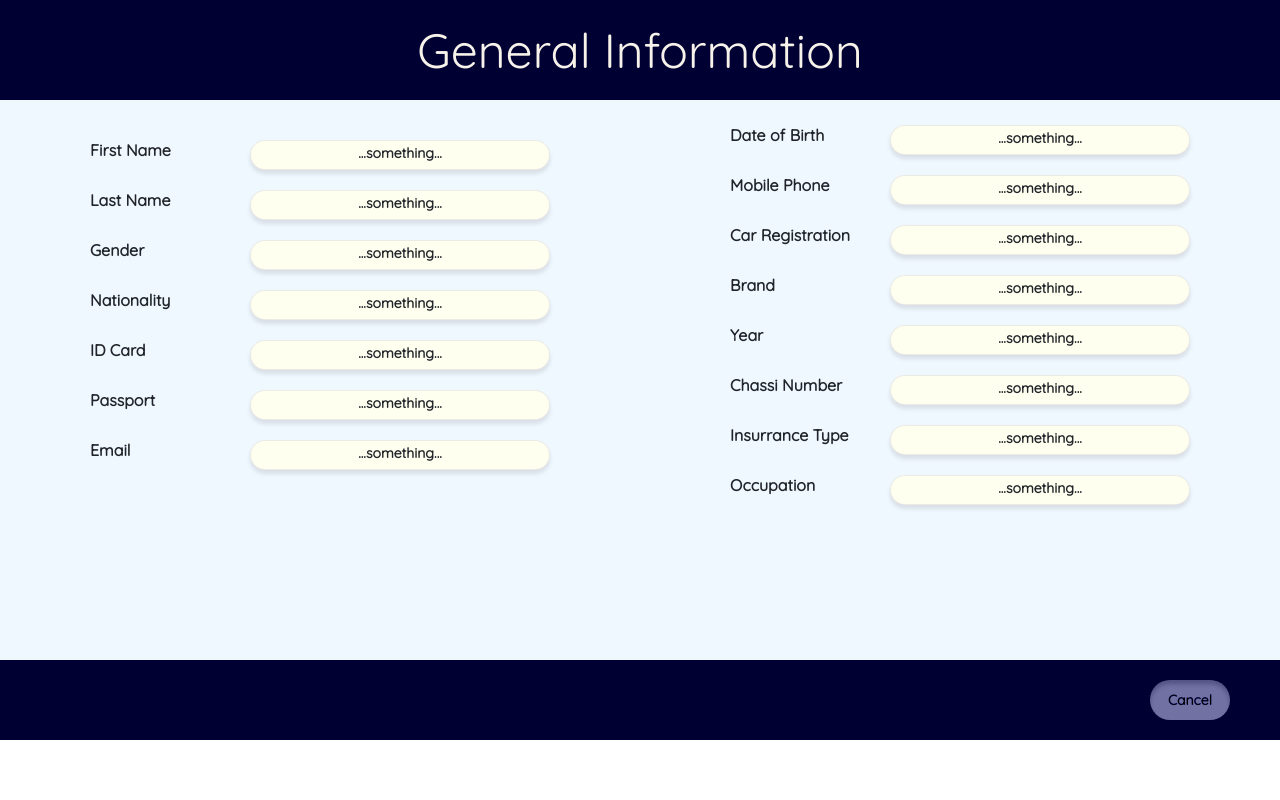
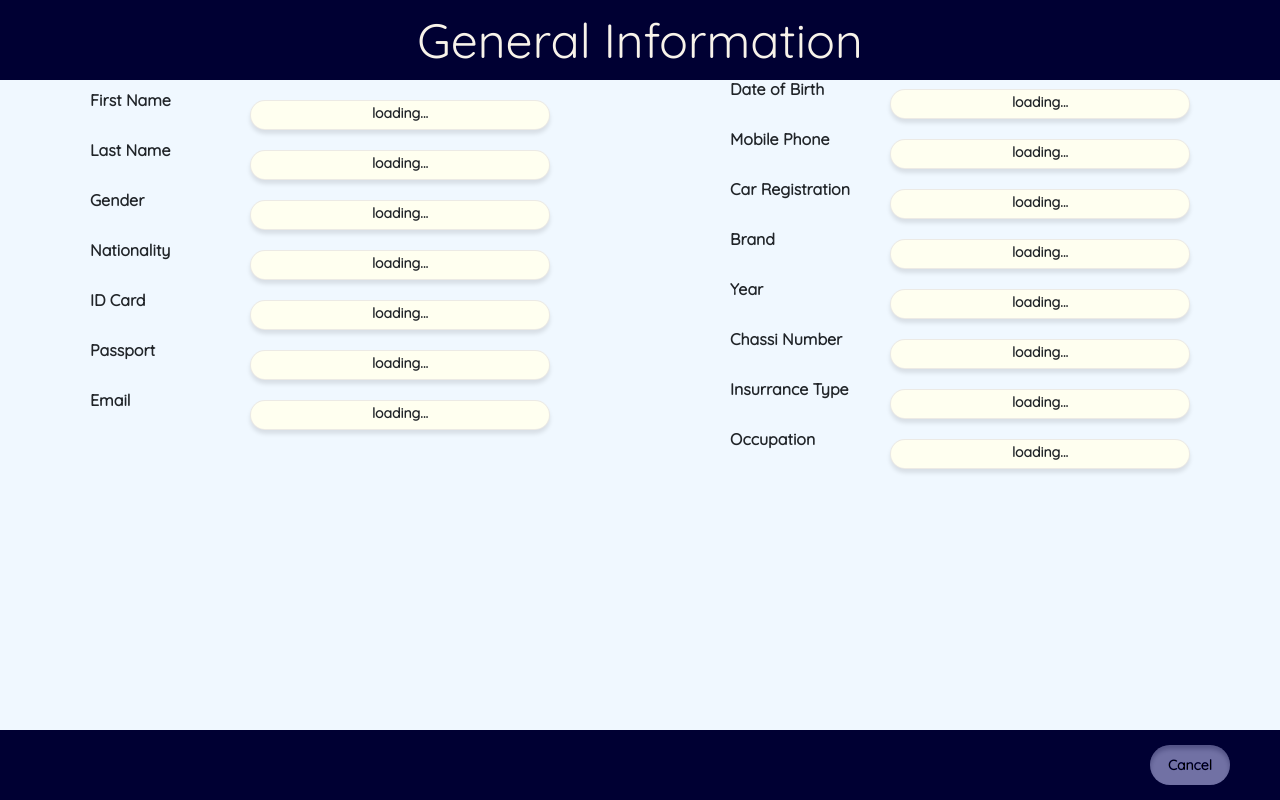
Before and after one commit to Allianz-Training/BNK03-final-project, an Angular app: page /info in a window 1280 px wide. Built offline with nearby package versions, Linux system fonts and the light colour scheme; no server answers.

Commit message:
dataservice

```diff
--- a/src/app/claim/base/base.component.html
+++ b/src/app/claim/base/base.component.html
@@ -47,7 +47,8 @@
                     and any fixture during the insurance period caused by the collision with third party.
                     Limits of liability: are equal to the sum insured.</div>
             </div>
-            <button [routerLink]="['/thirdparty']">Claim</button>
+            <button (click)=thirdPartyClaim() [routerLink]="['/thirdparty']">Claim</button>
+            <!-- <button [routerLink]="['/thirdparty']">Claim</button> -->
         </div>
         <div class="flood">
             <div class="box">
--- a/src/app/claim/base/base.component.ts
+++ b/src/app/claim/base/base.component.ts
@@ -1,5 +1,6 @@
 import { Component, OnInit } from '@angular/core';
-import { Router } from '@angular/router';
+import { DataService } from 'src/app/data.service';
+
 
 @Component({
   selector: 'app-claim-base',
@@ -8,14 +9,18 @@ import { Router } from '@angular/router';
 })
 export class ClaimBaseComponent implements OnInit {
 
-  name:string="Harry Styles";
-  insuranceNum:string="AB12345678"
-  carInfo:string="Toyota Camry 1GLJ-752";
-  state:string="claim";
+  name: string = "Harry Styles";
+  insuranceNum: string = "AB12345678"
+  carInfo: string = "Toyota Camry 1GLJ-752";
+  state: string = "claim";
 
-  constructor() { }
+  constructor(private dataService: DataService) { }
+
+
 
   ngOnInit(): void {
   }
-
+  thirdPartyClaim() {
+    this.dataService.hasThirdParty = true;
+  }
 }
--- a/src/app/claim/information/information.component.css
+++ b/src/app/claim/information/information.component.css
@@ -1,6 +1,6 @@
 header{
     width: 100%;
-    height: 100px;
+    height: 80px;
     background-color: #000033;
     color: #F8F3EA;
     font-size: 48px;
@@ -12,8 +12,9 @@ header{
     display:grid;
     grid-template-columns: 1fr 1fr;
     background: aliceblue;
-    height: 70%;
+    height: calc( 100% - 150px );
 }
+
 .inputField{
     margin: 20px 50px;
     padding: 0px 40px;
@@ -24,6 +25,7 @@ header{
 }
 .inputField span{
     margin-right: 20px;
+    line-height: 0px;;
 }
 .info{
     width: 300px;
@@ -39,15 +41,12 @@ header{
 
 .right{
     padding-top: 5px;
-}
-
-.left{
-    padding-top: 20px;
+    margin-top: -16px;
 }
 
 footer{
     width: 100%;
-    height: 80px;
+    height: 70px;
     background-color: #000033;
     display: flex;
     align-items: center;
--- a/src/app/claim/information/information.component.ts
+++ b/src/app/claim/information/information.component.ts
@@ -1,4 +1,5 @@
 import { Component, Input, OnInit } from '@angular/core';
+import { DataService } from 'src/app/data.service';
 // import { FormGroup, FormBuilder, Validators } from '@angular/forms';
 
 @Component({
@@ -8,26 +9,29 @@ import { Component, Input, OnInit } from '@angular/core';
 })
 export class InformationComponent implements OnInit {
 
-      firstName:string="...something...";
-      lastName:string="...something...";
-      gender:string="...something...";
-      nationality:string="...something...";
-      idCard:string="...something...";
-      passport:string="...something...";
-      email:string="...something...";
-      birth:string="...something...";
-      phone:string="...something...";
-      carRegist:string="...something...";
-      brand:string="...something...";
-      year:string="...something...";
-      chassiNum:string="...something...";
-      insurranceNum:string="...something...";
-      occupation:string="...something..."
+      firstName:string="loading...";
+      lastName:string="loading...";
+      gender:string="loading...";
+      nationality:string="loading...";
+      idCard:string="loading...";
+      passport:string="loading...";
+      email:string="loading...";
+      birth:string="loading...";
+      phone:string="loading...";
+      carRegist:string="loading...";
+      brand:string="loading...";
+      year:string="loading...";
+      chassiNum:string="loading...";
+      insurranceNum:string="loading...";
+      occupation:string="loading..."
 
-  constructor() {
+  constructor(private dataService: DataService) {
    }
 
   ngOnInit(): void {
+    this.dataService.testGet("/albums").subscribe((data:any) => {
+      this.firstName = data[0].title;
+    })
   }
 
 }
--- a/src/app/claim/owner/owner.component.html
+++ b/src/app/claim/owner/owner.component.html
@@ -1,18 +1,18 @@
-<img [routerLink]="['/home']" id="arrow" src="../../../assets/right-arrow.png"/>
+<img (click)="back()" id="arrow" src="../../../assets/right-arrow.png"/>
 <header>
     <span>Your Details</span>
 </header>
 <div class="body">
     <div class="title-area">
         <div id="title">Upload your pictures here</div>
-        <div id="description">Please upload the pictures of car registration and vehicle damaged.</div>
+        <div id="description">Please upload the pictures of your vehicle damaged.</div>
     </div>
     <div class="picture-area">
-        <input type="file"/>
-        <input type="file"/>
+        <input type="file" (change)="getFile1($event)"/>
+        <input type="file" (change)="getFile2($event)"/>
     </div>
     <form [formGroup]="form" class="description-area">
         <textarea formControlName="text" placeholder="Accident description"></textarea>
     </form>
-    <img id="finish" src="../../../assets/finish.png" (click)="push()"/>
+    <img id="finish" src="../../../assets/finish.png" (click)="finish()"/>
 </div>
--- a/src/app/claim/thirdparty/thirdparty.component.html
+++ b/src/app/claim/thirdparty/thirdparty.component.html
@@ -1,7 +1,7 @@
 <header>
     <div><img [routerLink]="['/home']" id="left-arrow" src="../../../assets/right-arrow.png"/></div>
     <div id="title">Third Party Details</div>
-    <div><img [routerLink]="['/owner']" id="right-arrow" (click)="push()" src="../../../assets/right-arrow.png"/></div>
+    <div><img [routerLink]="['/owner']" id="right-arrow" (click)="next()" src="../../../assets/right-arrow.png"/></div>
 </header>
 
 <div class="body">
@@ -41,7 +41,7 @@
         <div id="description">Please upload the pictures of car registration and vehicle damaged.</div>
     </div>
     <div class="picture-area">
-        <input type="file"/>
-        <input type="file"/>
+        <input type="file" (change)="getFile1($event)"/>
+        <input type="file" id="fileInput2" (change)="getFile2($event)"/>
     </div>
 </div>
--- a/src/app/claim/thirdparty/thirdparty.component.ts
+++ b/src/app/claim/thirdparty/thirdparty.component.ts
@@ -1,5 +1,6 @@
 import { Component, OnInit, Input } from '@angular/core';
 import { FormGroup, FormBuilder} from '@angular/forms';
+import { DataService } from 'src/app/data.service';
 
 @Component({
   selector: 'app-thirdparty',
@@ -7,10 +8,14 @@ import { FormGroup, FormBuilder} from '@angular/forms';
   styleUrls: ['./thirdparty.component.css']
 })
 export class ThirdpartyComponent implements OnInit {
+  file1!: File;
+  file1Base64: any;
+  file2!: File;
+  file2Base64: any;
 
   form: FormGroup;
 
-  constructor(private builder:FormBuilder) {
+  constructor(private builder:FormBuilder, private dataService : DataService) {
     this.form=this.builder.group({
       firstname:[''],
       lastName:[''],
@@ -24,7 +29,28 @@ export class ThirdpartyComponent implements OnInit {
   ngOnInit(): void {
   }
 
-  push() {
-    console.log(this.form.value)
+  next() {
+    this.dataService.hasThirdParty = true;
+    let formData =this.form.value;
+    formData.carRegistrationImage = this.file1Base64;
+    formData.licenseImage = this.file2Base64;
+
+    this.dataService.caseDetail.thirdPartyDetail=formData
   }
+
+  async getFile1(fileInput: any){
+    this.file1 = fileInput.target.files[0];
+     this.file1Base64 = await this.toBase64(this.file1);
+  }
+  async getFile2(fileInput: any){
+    this.file2 = fileInput.target.files[0];
+     this.file2Base64 = await this.toBase64(this.file2);
+  }
+
+  toBase64 = (file: File) => new Promise((resolve, reject) => {
+    const reader = new FileReader();
+    reader.readAsDataURL(file);
+    reader.onload = () => resolve(reader.result);
+    reader.onerror = error => reject(error);
+});
 }
--- /dev/null
+++ b/src/app/data.service.ts
@@ -0,0 +1,24 @@
+import { Injectable } from '@angular/core';
+import { HttpClient } from '@angular/common/http';
+
+
+@Injectable({
+  providedIn: 'root'
+})
+export class DataService {
+  hasThirdParty: boolean = false;
+  insuranceAccountNumber:String | undefined ;
+
+  private REST_API_SERVER = "http://jsonplaceholder.typicode.com";
+
+  caseDetail = {
+    "thirdPartyDetail":{},
+    "customerCaseDetail":{}
+  }
+
+  constructor(private httpClient: HttpClient) { }
+
+  public testGet(route: string){
+    return this.httpClient.get(this.REST_API_SERVER+route);
+  }
+}
--- a/src/app/sign-in/base/base.component.ts
+++ b/src/app/sign-in/base/base.component.ts
@@ -1,5 +1,6 @@
 import { Component, OnInit } from '@angular/core';
 import { Router } from '@angular/router';
+import { DataService } from 'src/app/data.service';
 
 @Component({
   selector: 'sign-in-base',
@@ -7,9 +8,17 @@ import { Router } from '@angular/router';
   styleUrls: ['./base.component.css'],
 })
 export class SignInBaseComponent implements OnInit {
-  constructor(private router: Router) {}
+  test:any=[];
+  constructor(private router: Router, private dataService: DataService) {}
 
-  ngOnInit(): void {}
+  ngOnInit(): void {
+    this.dataService.testGet().subscribe((data) => {
+      console.log(data);
+      this.test = data;
+      console.log(this.test);
+
+    })
+  }
 
   home(){
     this.router.navigate(["home"])
--- a/src/app/sign-in/sign-in.module.ts
+++ b/src/app/sign-in/sign-in.module.ts
@@ -2,9 +2,10 @@ import { NgModule } from '@angular/core';
 import { CommonModule } from '@angular/common';
 import { SignInBaseComponent } from './base/base.component';
 import { RouterModule } from '@angular/router';
+import { HttpClientModule } from '@angular/common/http';
 @NgModule({
   declarations: [SignInBaseComponent],
-  imports: [CommonModule,RouterModule],
+  imports: [CommonModule,RouterModule,HttpClientModule],
   exports:[SignInBaseComponent]
 })
 export class SignInModule {}
```
Also changed, not shown: src/app/claim/owner/owner.component.ts (+45 -7 lines).
